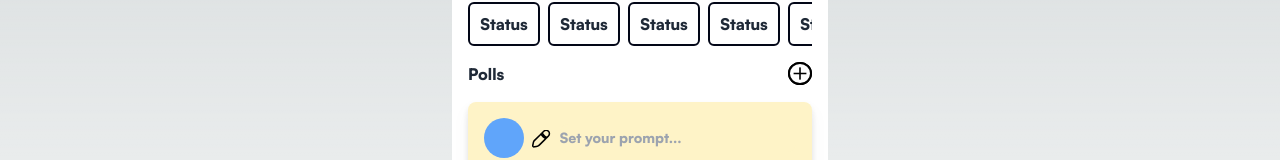
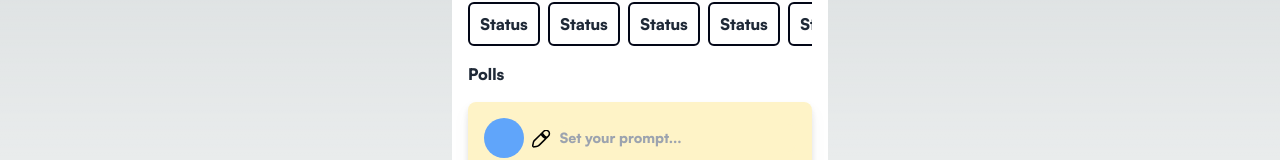
Before and after one commit to christinaqiu3/FamilyHub, a Next.js app in the folder familyhub/: page /checkin in a window 1280 px wide. Shown: the part 155-315 px from the top of the page. Built offline with nearby package versions, Linux system fonts and the light colour scheme.

Commit message:
icon coher. change

```diff
--- a/familyhub/src/app/checkin/page.jsx
+++ b/familyhub/src/app/checkin/page.jsx
@@ -155,14 +155,6 @@ export default function Page() {
                     </div>
                     <div className="flex justify-between w-full grow">
                         <div class="">Polls</div>
-                        <button onClick={() => setNewPoll(true)}>
-                            <svg width="24" height="24" viewBox="0 0 24 24" fill="none" xmlns="http://www.w3.org/2000/svg">
-                                <path d="M23 11.5C23 17.2593 18.1157 22 12 22C5.88433 22 1 17.2593 1 11.5C1 5.74069 5.88433 1 12 1C18.1157 1 23 5.74069 23 11.5Z" fill="white" stroke="black" stroke-width="2"/>
-                                <path d="M23 11.5C23 17.2593 18.1157 22 12 22C5.88433 22 1 17.2593 1 11.5C1 5.74069 5.88433 1 12 1C18.1157 1 23 5.74069 23 11.5Z" fill="white" stroke="black" stroke-width="2"/>
-                                <rect x="11.2002" y="5.3667" width="1.6" height="12.2667" fill="black"/>
-                                <rect x="5.6001" y="10.7334" width="12.8" height="1.53333" fill="black"/>
-                            </svg>
-                        </button>
                     </div>
                     {addPoll && (
                         <div class="">
```
